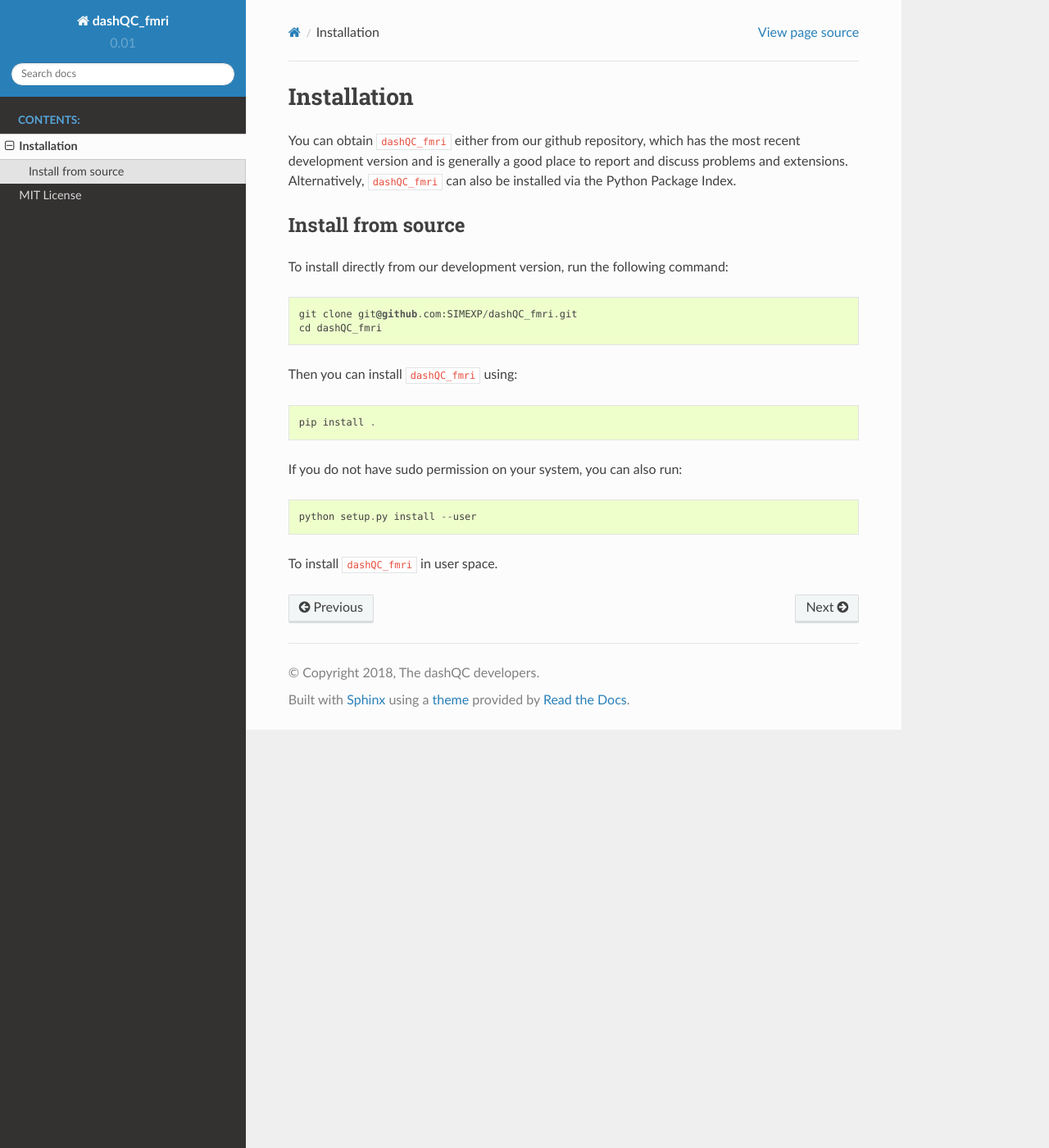
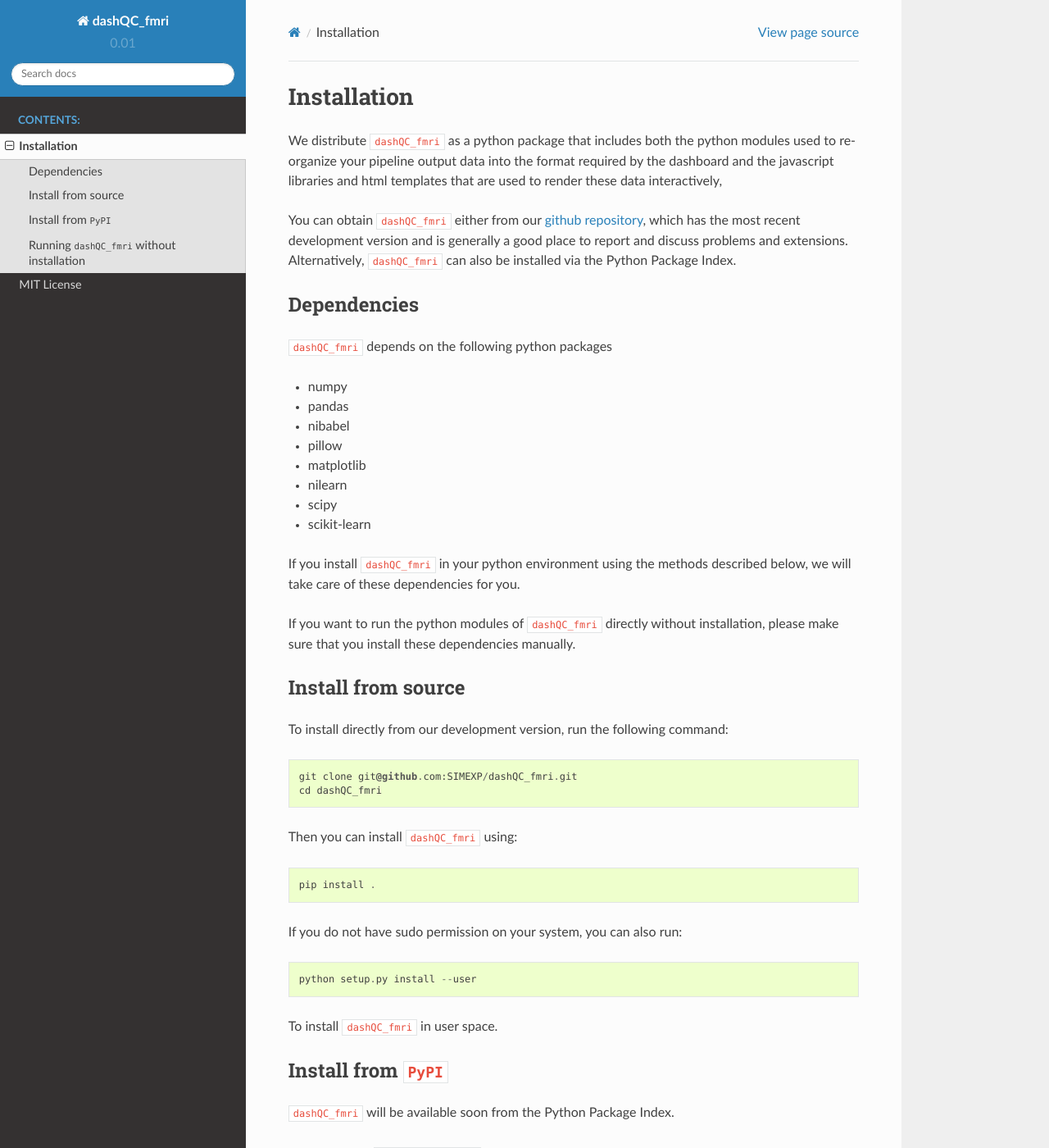
Before and after one commit to SIMEXP/dashQC_fmri, a Sphinx documentation site: the page built from docs/source/install.rst, in a window 1280 px wide and 1400 px high. Shown: the whole window at 82% size. Built offline with Sphinx 7.4.7 and the Read the Docs theme 2.0.0, drawn with Linux system fonts in a browser that asks for light colours; pages that are not in the unit, such as notebooks, are missing from menus; some of the changed text lies outside the part shown.

Commit message:
installation doc update

```diff
--- a/docs/source/install.rst
+++ b/docs/source/install.rst
@@ -1,10 +1,36 @@
 Installation
 ============
 
-You can obtain ``dashQC_fmri`` either from our github repository, which has the
+We distribute  ``dashQC_fmri`` as a python package that includes both the python
+modules used to re-organize your pipeline output data into the format required
+by the dashboard and the javascript libraries and html templates that are used
+to render these data interactively,
+
+You can obtain ``dashQC_fmri`` either from our
+`github repository <https://github.com/SIMEXP/dashQC_fmri>`_, which has the
 most recent development version and is generally a good place to report and
 discuss problems and extensions. Alternatively, ``dashQC_fmri`` can also be
 installed via the Python Package Index.
+
+Dependencies
+------------
+
+``dashQC_fmri`` depends on the following python packages
+
+- numpy
+- pandas
+- nibabel
+- pillow
+- matplotlib
+- nilearn
+- scipy
+- scikit-learn
+
+If you install ``dashQC_fmri`` in your python environment using the methods
+described below, we will take care of these dependencies for you.
+
+If you want to run the python modules of ``dashQC_fmri`` directly without
+installation, please make sure that you install these dependencies manually.
 
 Install from source
 -------------------
@@ -23,3 +49,15 @@ If you do not have sudo permission on your system, you can also run::
     python setup.py install --user
 
 To install ``dashQC_fmri`` in user space.
+
+Install from ``PyPI``
+---------------------
+
+``dashQC_fmri`` will be available soon from the Python Package Index.
+
+Running ``dashQC_fmri`` without installation
+--------------------------------------------
+
+The python modules of``dashQC_fmri`` can be run directly from the command line
+without installation. Please make sure to first
+`install the dependencies <Dependencies>`_.
```
